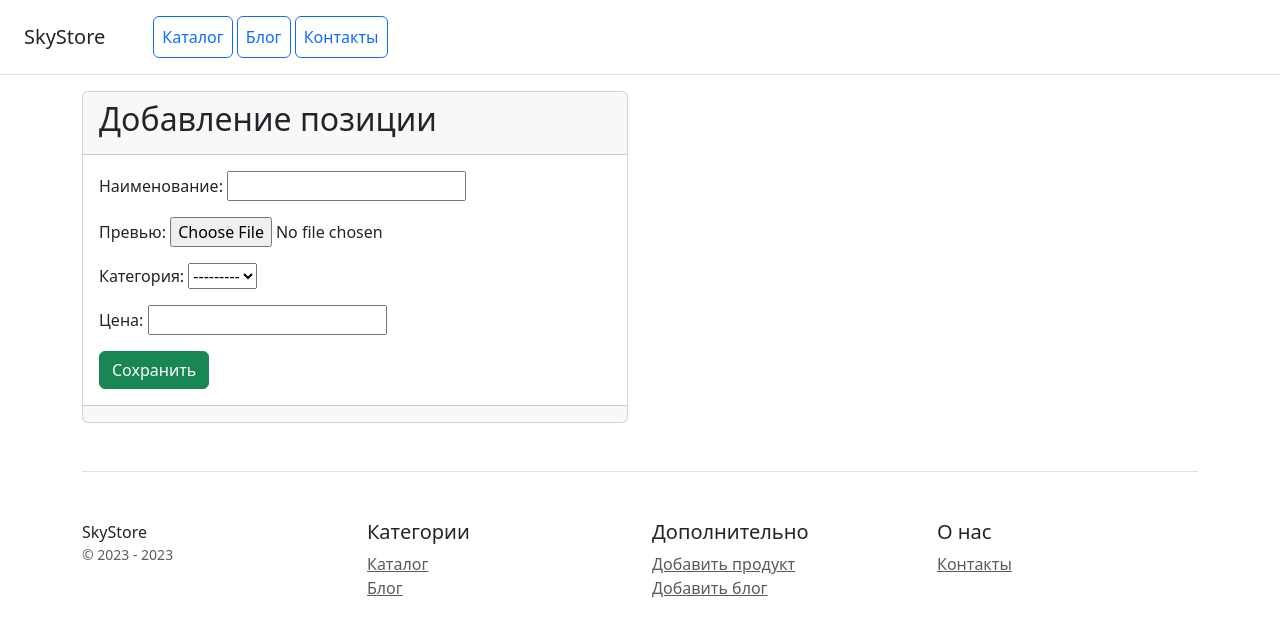
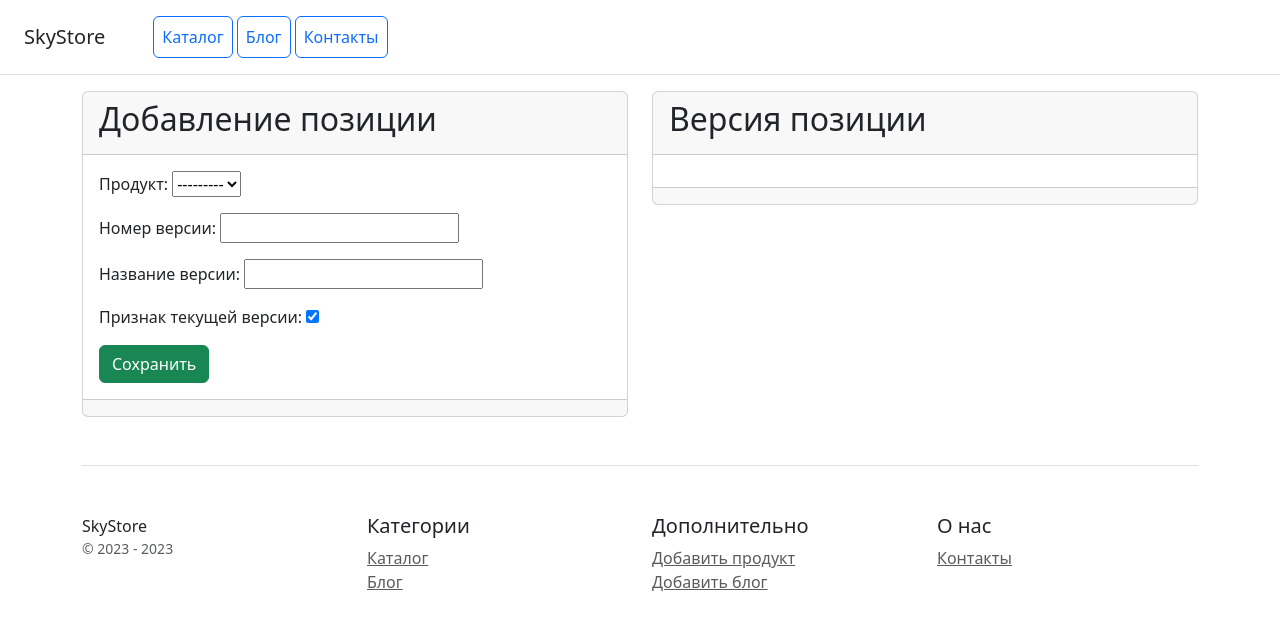
Before and after one commit to nikmaxon/django_online_store, a Django app: template catalog/templates/catalog/product_form.html in a window 1280 px wide. Shown: the top 637 px of the page. Run offline with Django 4.2, Linux system fonts and the light colour scheme; the template is opened without the code that fills it: values that come from a table or form of the project are taken from there, others are empty; some libraries are stand-ins or nearby versions.

Commit message:
Формсеты готовы

```diff
--- a/catalog/forms.py
+++ b/catalog/forms.py
@@ -1,10 +1,15 @@
 from django import forms
 
-from catalog.models import Product
+from catalog.models import Product, Version
 
 
 class ProductForm(forms.ModelForm):
-
     class Meta:
         model = Product
         fields = '__all__'
+
+
+class VersionForm(forms.ModelForm):
+    class Meta:
+        model = Version
+        fields = '__all__'
--- a/catalog/models.py
+++ b/catalog/models.py
@@ -34,7 +34,14 @@
 
 
 class Version(models.Model):
-    product = models.CharField(max_length=150)
-    version_number = models.CharField(max_length=150)
-    version_name = models.CharField(max_length=150)
-    version_sing = models.CharField(max_length=150)
+    product = models.ForeignKey(Product, **NULLABLE, on_delete=models.CASCADE, verbose_name="продукт")
+    version_number = models.CharField(max_length=150, verbose_name='номер версии')
+    version_name = models.CharField(max_length=150, verbose_name='название версии')
+    version_sing = models.BooleanField(default=True, verbose_name='признак текущей версии')
+
+    def __str__(self):
+        return f'{self.product} {self.version_name}'
+
+    class Meta:
+        verbose_name = 'продукт'
+        verbose_name_plural = 'продукты'
--- a/catalog/templates/catalog/product_form.html
+++ b/catalog/templates/catalog/product_form.html
@@ -1,6 +1,8 @@
 {% extends 'catalog/base.html' %}
 {% load my_tags %}
 {% block content %}
+<div class="col-12">
+    <form class="row" method="post" enctype="multipart/form-data">
         <div class="col-6">
             <div class="card">
                 <div class="card-header">
@@ -9,14 +11,31 @@
                     </h2>
                 </div>
                 <div class="card-body">
-      <form method="post" enctype="multipart/form-data">
+
                     {% csrf_token %}
                     {{ form.as_p }}
                     <button type="submit" class="btn btn-success">Сохранить</button>
-      </form>
+
                 </div>
                 <div class="card-footer"></div>
             </div>
         </div>
-
+        <div class="col-6">
+            <div class="card">
+                <div class="card-header">
+                    <h2 class="card-title">
+                        Версия позиции
+                    </h2>
+                </div>
+                <div class="card-body">
+                    {{ formset.management_form }}
+                    {% for form in formset.forms %}
+                        {{ form.as_p }}
+                    {% endfor %}
+                </div>
+                <div class="card-footer"></div>
+            </div>
+        </div>
+    </form>
+</div>
 {% endblock %}
```
Also changed, not shown: catalog/admin.py (+8 -1 lines), catalog/views.py (+23 -3 lines), catalog/migrations/0005_version.py (added). Lines whose indentation alone changed are shown as unchanged.
